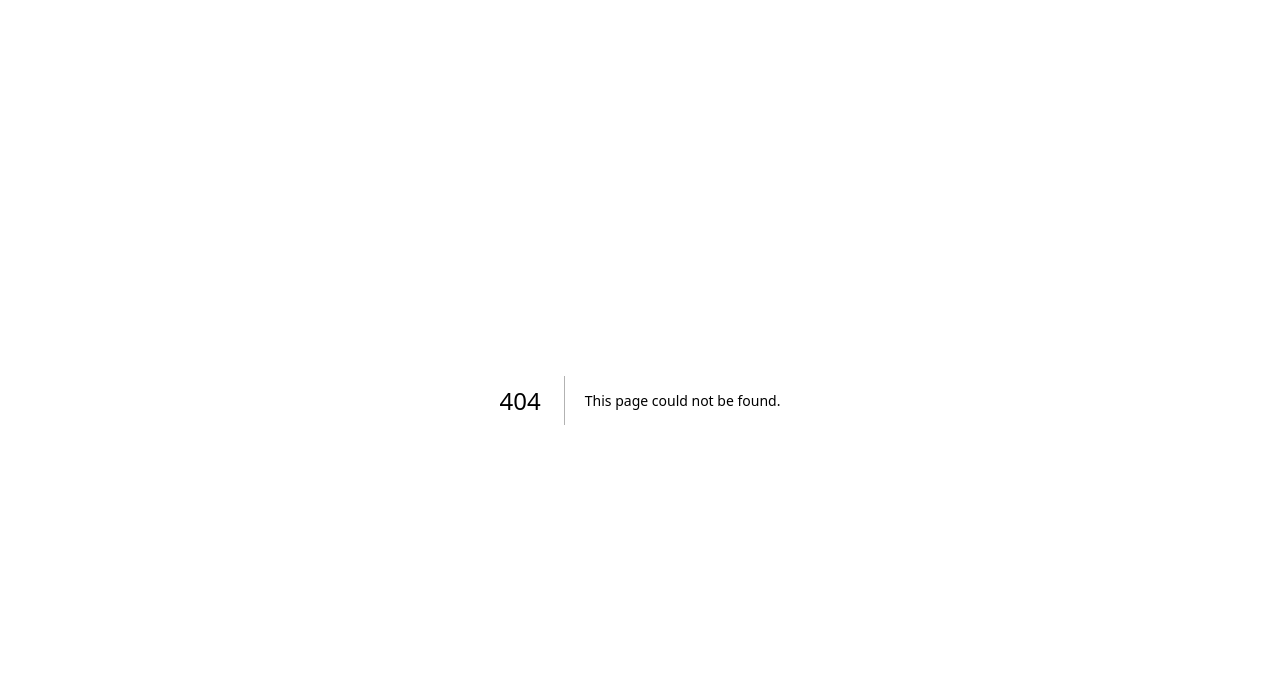
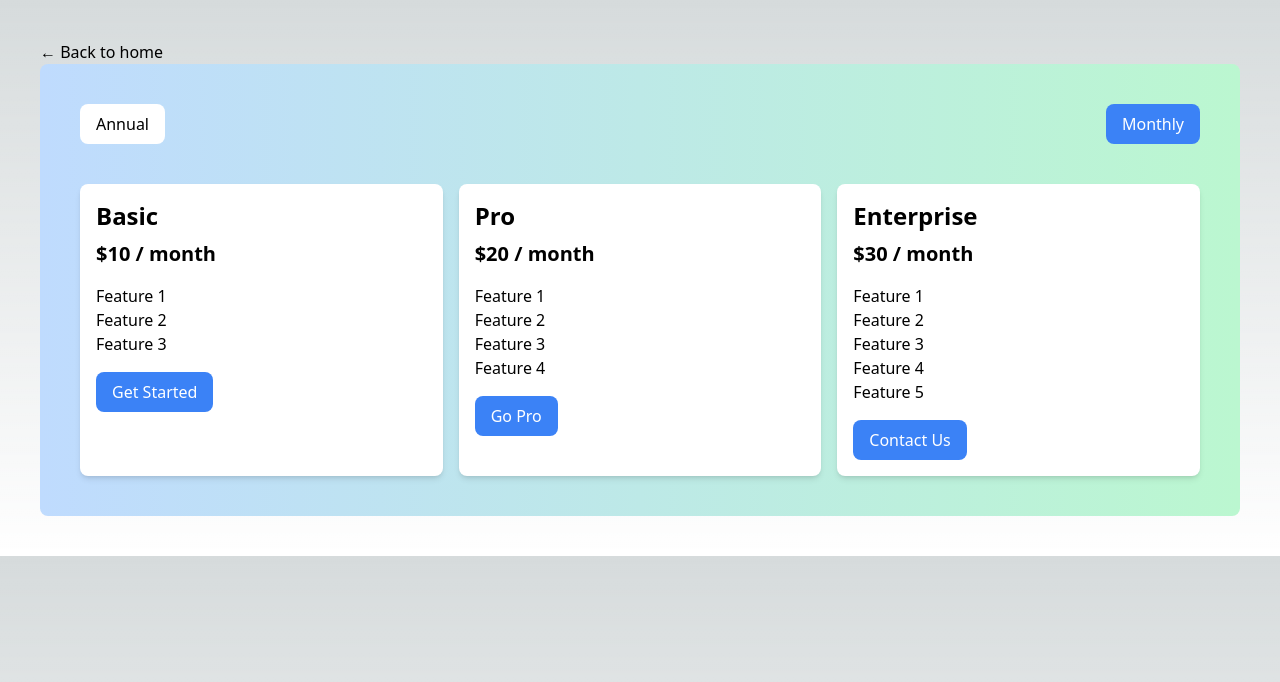
Before and after one commit to imagine-bot/17-432, a Next.js app: page /pricing in a window 1280 px wide. Before the commit this address had no page. Shown: the top 682 px of the page. Built offline with nearby package versions, Linux system fonts and the light colour scheme.

Commit message:
Commit from Stub AI (#1)

```diff
--- /dev/null
+++ b/components/Pricing.tsx
@@ -0,0 +1,50 @@
+// ./components/Pricing.tsx
+import React from 'react';
+
+type PricingProps = {
+  pricingTypes: {
+    type: string;
+    price: number;
+    features: string[];
+    cta: string;
+  }[];
+};
+
+const Pricing: React.FC<PricingProps> = ({ pricingTypes }) => {
+  const [isAnnual, setIsAnnual] = React.useState(false);
+
+  return (
+    <div className="bg-gradient-to-r from-blue-200 to-green-200 p-10 rounded-lg">
+      <div className="flex justify-between">
+        <button
+          className={`px-4 py-2 rounded-lg ${isAnnual ? 'bg-blue-500 text-white' : 'bg-white'}`}
+          onClick={() => setIsAnnual(true)}
+        >
+          Annual
+        </button>
+        <button
+          className={`px-4 py-2 rounded-lg ${!isAnnual ? 'bg-blue-500 text-white' : 'bg-white'}`}
+          onClick={() => setIsAnnual(false)}
+        >
+          Monthly
+        </button>
+      </div>
+      <div className="grid grid-cols-3 gap-4 mt-10">
+        {pricingTypes.map((pricingType) => (
+          <div key={pricingType.type} className="bg-white p-4 rounded-lg shadow-md">
+            <h2 className="text-2xl font-bold mb-2">{pricingType.type}</h2>
+            <p className="text-xl font-semibold mb-4">${isAnnual ? pricingType.price * 12 : pricingType.price} / {isAnnual ? 'year' : 'month'}</p>
+            <ul className="mb-4">
+              {pricingType.features.map((feature) => (
+                <li key={feature}>{feature}</li>
+              ))}
+            </ul>
+            <button className="bg-blue-500 text-white px-4 py-2 rounded-lg">{pricingType.cta}</button>
+          </div>
+        ))}
+      </div>
+    </div>
+  );
+};
+
+export default Pricing;
--- a/pages/index.tsx
+++ b/pages/index.tsx
@@ -1,13 +1,16 @@
-import Image from 'next/image'
-import { Inter } from 'next/font/google'
+// ./pages/index.tsx
+import Link from 'next/link';
+import Image from 'next/image';
+import { Inter } from 'next/font/google';
 
-const inter = Inter({ subsets: ['latin'] })
+const inter = Inter({ subsets: ['latin'] });
 
 export default function Home() {
   return (
-    <main
-      className={`flex min-h-screen flex-col items-center justify-between p-24 ${inter.className}`}
-    >
+    <main className={`flex min-h-screen flex-col items-center justify-between p-24 ${inter.className}`}>
+      <Link href="/pricing">
+        <a>Go to Pricing</a>
+      </Link>
     </main>
-  )
+  );
 }
--- /dev/null
+++ b/pages/pricing.tsx
@@ -0,0 +1,35 @@
+// ./pages/pricing.tsx
+import Link from 'next/link';
+import Pricing from '../components/Pricing';
+
+const pricingTypes = [
+  {
+    type: 'Basic',
+    price: 10,
+    features: ['Feature 1', 'Feature 2', 'Feature 3'],
+    cta: 'Get Started',
+  },
+  {
+    type: 'Pro',
+    price: 20,
+    features: ['Feature 1', 'Feature 2', 'Feature 3', 'Feature 4'],
+    cta: 'Go Pro',
+  },
+  {
+    type: 'Enterprise',
+    price: 30,
+    features: ['Feature 1', 'Feature 2', 'Feature 3', 'Feature 4', 'Feature 5'],
+    cta: 'Contact Us',
+  },
+];
+
+const PricingPage = () => (
+  <div className="p-10">
+    <Link href="/">
+      <a>← Back to home</a>
+    </Link>
+    <Pricing pricingTypes={pricingTypes} />
+  </div>
+);
+
+export default PricingPage;
```
